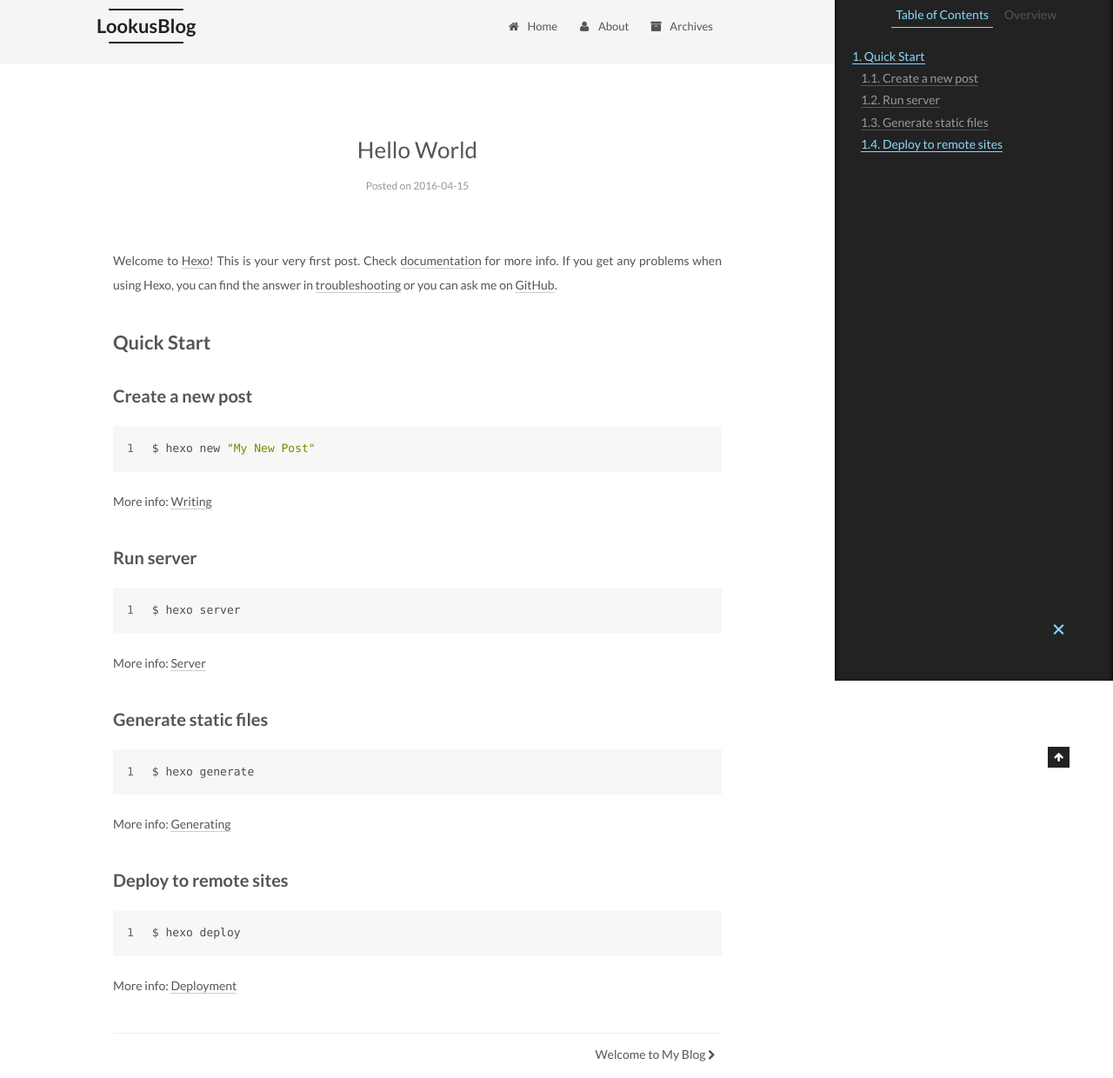
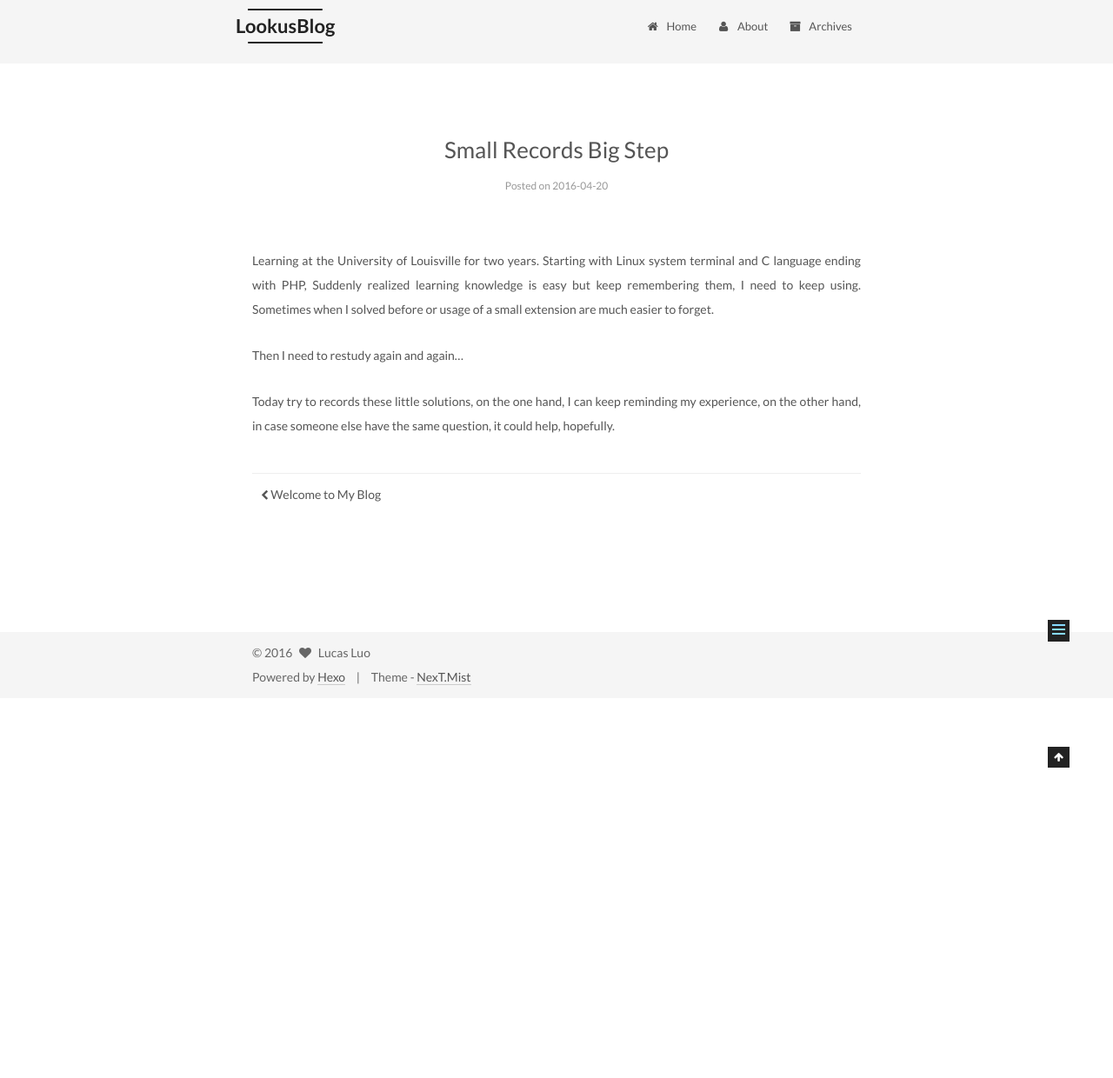
Before and after one commit to Lookusluo/Lookusluo.github.io, a plain HTML site: page 2016/04/20/Small-Records-Big-Step/index.html in a window 1280 px wide. Shown: the part 17-1257 px from the top of the page at 87% size. After the commit the page ends 820 px from the top, so only its background shows below. Drawn offline with Linux system fonts and the light colour scheme.

Commit message:
Added files via upload

```diff
--- a/2016/04/15/hello-world/index.html
+++ b/2016/04/20/Small-Records-Big-Step/index.html
@@ -80,19 +80,16 @@
 
 
 
-<meta name="description" content="Welcome to Hexo! This is your very first post. Check documentation for more info. If you get any problems when using Hexo, you can find the answer in troubleshooting or you can ask me on GitHub.
-Quick">
+<meta name="description" content="Learning at the University of Louisville for two years. Starting with Linux system terminal and C language ending with PHP, Suddenly realized learning knowledge is easy but keep remembering them, I ne">
 <meta property="og:type" content="article">
-<meta property="og:title" content="Hello World">
-<meta property="og:url" content="http://Lookusluo.github.io/2016/04/15/hello-world/index.html">
+<meta property="og:title" content="Small Records Big Step">
+<meta property="og:url" content="http://Lookusluo.github.io/2016/04/20/Small-Records-Big-Step/index.html">
 <meta property="og:site_name" content="LookusBlog">
-<meta property="og:description" content="Welcome to Hexo! This is your very first post. Check documentation for more info. If you get any problems when using Hexo, you can find the answer in troubleshooting or you can ask me on GitHub.
-Quick">
-<meta property="og:updated_time" content="2016-04-15T17:30:09.000Z">
+<meta property="og:description" content="Learning at the University of Louisville for two years. Starting with Linux system terminal and C language ending with PHP, Suddenly realized learning knowledge is easy but keep remembering them, I ne">
+<meta property="og:updated_time" content="2016-04-21T01:31:41.000Z">
 <meta name="twitter:card" content="summary">
-<meta name="twitter:title" content="Hello World">
-<meta name="twitter:description" content="Welcome to Hexo! This is your very first post. Check documentation for more info. If you get any problems when using Hexo, you can find the answer in troubleshooting or you can ask me on GitHub.
-Quick">
+<meta name="twitter:title" content="Small Records Big Step">
+<meta name="twitter:description" content="Learning at the University of Louisville for two years. Starting with Linux system terminal and C language ending with PHP, Suddenly realized learning knowledge is easy but keep remembering them, I ne">
 
 
 
@@ -110,7 +107,7 @@ Quick">
   };
 </script>
 
-  <title> Hello World | LookusBlog </title>
+  <title> Small Records Big Step | LookusBlog </title>
 </head>
 
 <body itemscope itemtype="http://schema.org/WebPage" lang="en">
@@ -230,7 +227,7 @@ Quick">
 
 
 
-                Hello World
+                Small Records Big Step
 
 
           </h1>
@@ -242,8 +239,8 @@ Quick">
               <i class="fa fa-calendar-o"></i>
             </span>
             <span class="post-meta-item-text">Posted on</span>
-            <time itemprop="dateCreated" datetime="2016-04-15T13:30:09-04:00" content="2016-04-15">
-              2016-04-15
+            <time itemprop="dateCreated" datetime="2016-04-20T21:19:27-04:00" content="2016-04-20">
+              2016-04-20
             </time>
           </span>
 
@@ -270,15 +267,9 @@ Quick">
 
 
 
-        <p>Welcome to <a href="https://hexo.io/" target="_blank" rel="external">Hexo</a>! This is your very first post. Check <a href="https://hexo.io/docs/" target="_blank" rel="external">documentation</a> for more info. If you get any problems when using Hexo, you can find the answer in <a href="https://hexo.io/docs/troubleshooting.html" target="_blank" rel="external">troubleshooting</a> or you can ask me on <a href="https://github.com/hexojs/hexo/issues" target="_blank" rel="external">GitHub</a>.</p>
-<h2 id="Quick-Start"><a href="#Quick-Start" class="headerlink" title="Quick Start"></a>Quick Start</h2><h3 id="Create-a-new-post"><a href="#Create-a-new-post" class="headerlink" title="Create a new post"></a>Create a new post</h3><figure class="highlight bash"><table><tr><td class="gutter"><pre><span class="line">1</span><br></pre></td><td class="code"><pre><span class="line">$ hexo new <span class="string">"My New Post"</span></span><br></pre></td></tr></table></figure>
-<p>More info: <a href="https://hexo.io/docs/writing.html" target="_blank" rel="external">Writing</a></p>
-<h3 id="Run-server"><a href="#Run-server" class="headerlink" title="Run server"></a>Run server</h3><figure class="highlight bash"><table><tr><td class="gutter"><pre><span class="line">1</span><br></pre></td><td class="code"><pre><span class="line">$ hexo server</span><br></pre></td></tr></table></figure>
-<p>More info: <a href="https://hexo.io/docs/server.html" target="_blank" rel="external">Server</a></p>
-<h3 id="Generate-static-files"><a href="#Generate-static-files" class="headerlink" title="Generate static files"></a>Generate static files</h3><figure class="highlight bash"><table><tr><td class="gutter"><pre><span class="line">1</span><br></pre></td><td class="code"><pre><span class="line">$ hexo generate</span><br></pre></td></tr></table></figure>
-<p>More info: <a href="https://hexo.io/docs/generating.html" target="_blank" rel="external">Generating</a></p>
-<h3 id="Deploy-to-remote-sites"><a href="#Deploy-to-remote-sites" class="headerlink" title="Deploy to remote sites"></a>Deploy to remote sites</h3><figure class="highlight bash"><table><tr><td class="gutter"><pre><span class="line">1</span><br></pre></td><td class="code"><pre><span class="line">$ hexo deploy</span><br></pre></td></tr></table></figure>
-<p>More info: <a href="https://hexo.io/docs/deployment.html" target="_blank" rel="external">Deployment</a></p>
+        <p>Learning at the University of Louisville for two years. Starting with Linux system terminal and C language ending with PHP, Suddenly realized learning knowledge is easy but keep remembering them, I need to keep using. Sometimes when I solved before or usage of a small extension are much easier to forget.</p>
+<p>Then I need to restudy again and again…</p>
+<p>Today try to records these little solutions, on the one hand, I can keep reminding my experience, on the other hand, in case someone else have the same question, it could help, hopefully.</p>
 
 
     </div>
@@ -302,13 +293,13 @@ Quick">
         <div class="post-nav">
           <div class="post-nav-next post-nav-item">
 
+              <a href="/2016/04/16/Welcome-to-My-Blog/" rel="next" title="Welcome to My Blog">
+                <i class="fa fa-chevron-left"></i> Welcome to My Blog
+              </a>
+
           </div>
 
           <div class="post-nav-prev post-nav-item">
-
-              <a href="/2016/04/16/Welcome-to-My-Blog/" rel="prev" title="Welcome to My Blog">
-                Welcome to My Blog <i class="fa fa-chevron-right"></i>
-              </a>
 
           </div>
         </div>
@@ -376,7 +367,7 @@ Quick">
         <nav class="site-state motion-element">
           <div class="site-state-item site-state-posts">
             <a href="/archives">
-              <span class="site-state-item-count">2</span>
+              <span class="site-state-item-count">3</span>
               <span class="site-state-item-name">posts</span>
             </a>
           </div>
@@ -408,7 +399,7 @@ Quick">
 
 
 
-              <div class="post-toc-content"><ol class="nav"><li class="nav-item nav-level-2"><a class="nav-link" href="#Quick-Start"><span class="nav-number">1.</span> <span class="nav-text">Quick Start</span></a><ol class="nav-child"><li class="nav-item nav-level-3"><a class="nav-link" href="#Create-a-new-post"><span class="nav-number">1.1.</span> <span class="nav-text">Create a new post</span></a></li><li class="nav-item nav-level-3"><a class="nav-link" href="#Run-server"><span class="nav-number">1.2.</span> <span class="nav-text">Run server</span></a></li><li class="nav-item nav-level-3"><a class="nav-link" href="#Generate-static-files"><span class="nav-number">1.3.</span> <span class="nav-text">Generate static files</span></a></li><li class="nav-item nav-level-3"><a class="nav-link" href="#Deploy-to-remote-sites"><span class="nav-number">1.4.</span> <span class="nav-text">Deploy to remote sites</span></a></li></ol></li></ol></div>
+              <p class="post-toc-empty">This post does not have a Table of Contents</p>
 
           </div>
         </section>
```
Also changed, not shown: 2016/04/16/Welcome-to-My-Blog/index.html (+5 -1 lines).
